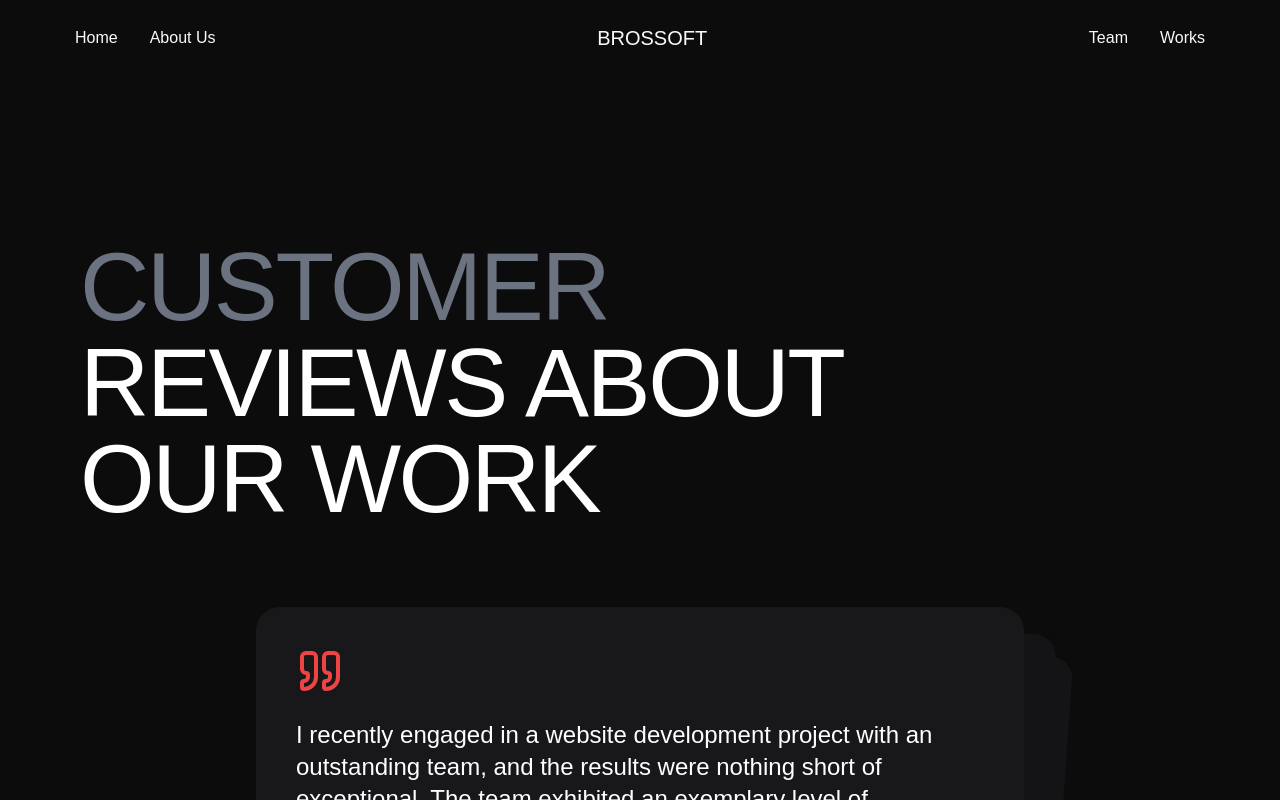
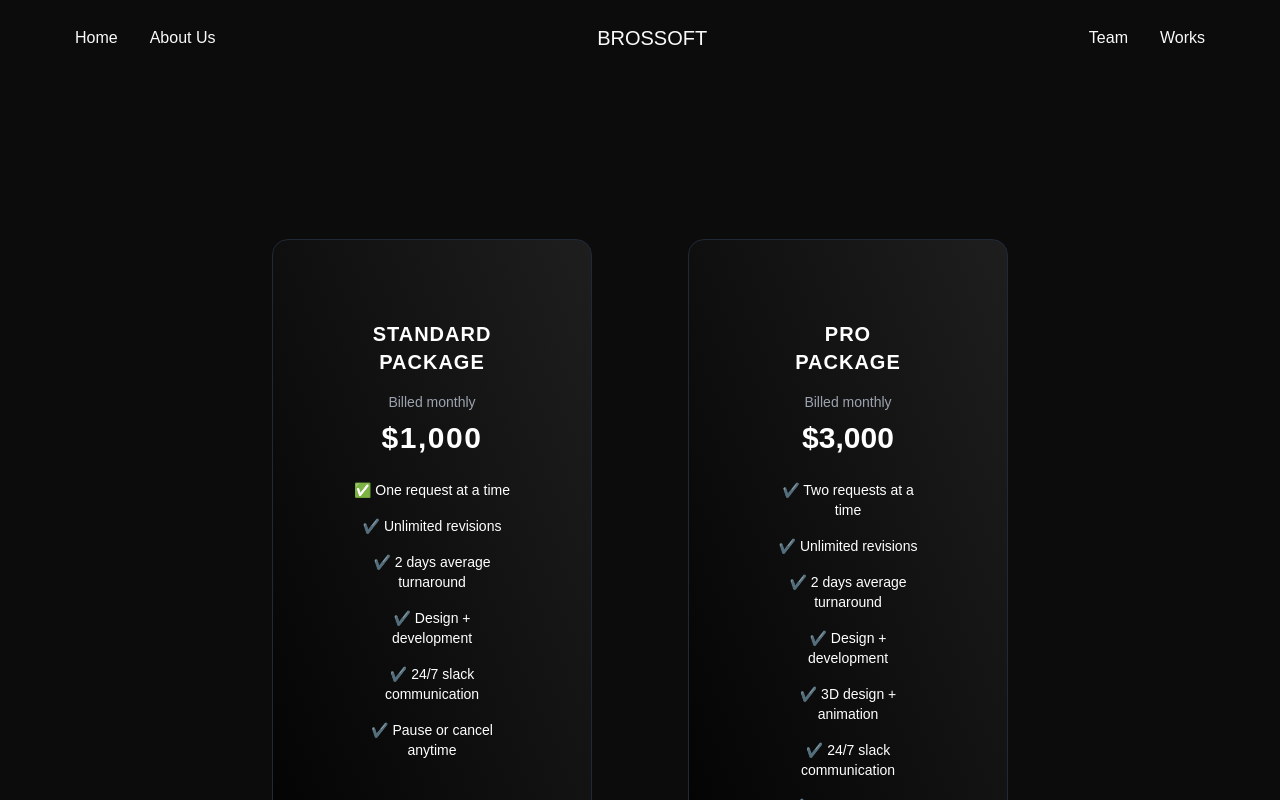
Before and after one commit to Brossoft-Team/brossoft.net-v3, a Next.js app: page / in a window 1280 px wide. Shown: the top 800 px of the page. Built offline with nearby package versions, Linux system fonts and the light colour scheme.

Commit message:
refactor:pricing ui improved

```diff
--- a/src/app/page.tsx
+++ b/src/app/page.tsx
@@ -1,11 +1,13 @@
 import Image from "next/image";
 import FAQ from "@/components/faq";
 import SwiperComp from "@/components/home/swiper/swiper";
+import Pricing from "@/components/home/pricing-list/pricing-list";
 
 export default function Home() {
   return (
     <div className="grid grid-rows-[20px_1fr_20px] items-center justify-items-center min-h-screen p-8 pb-20 gap-16 sm:p-20 font-[family-name:var(--font-geist-sans)]">
       <main className="flex flex-col gap-8 row-start-2 items-center sm:items-start w-full">
+        <Pricing/>
         <SwiperComp/>
         <FAQ/>
       </main>
--- a/src/components/home/packages/packages.tsx
+++ b/src/components/home/pricing-list/pricing-list.tsx
@@ -2,14 +2,14 @@ import React from "react";
 
 const Pricing = () => {
   return (
-    <div className="grid grid-cols-1 md:grid-cols-2 gap-24  mx-80 text-white">
+    <div className="grid grid-cols-1 md:grid-cols-2 gap-24  mx-48 text-white">
 
-      <div className="flex flex-col border border-gray-800 rounded-2xl p-20 bg-gradient-to-tr from-[#000] to-[#1e1e1e75]   shadow-md text-center">
+      <div className="flex flex-col border border-gray-800 rounded-2xl p-20 bg-gradient-to-tr from-[#000] to-[#1e1e1e] text-center">
         <h3 className="text-xl font-semibold tracking-wider mb-4">STANDARD PACKAGE</h3>
         <p className="text-sm text-gray-400 mb-2">Billed monthly</p>
-        <h2 className="text-3xl font-bold mb-6">$1,000</h2>
-        <ul className="flex-1 space-y-4 text-sm text-gray-300">
-          <li className="text-red-400">  <span className="text-red-600">✅</span> One request at a time</li>
+        <h2 className="text-3xl font-bold mb-6 tracking-wider ">$1,000</h2>
+        <ul className="flex-1 space-y-4 text-sm text-white">
+          <li className="">  <span className="text-red-600">✅</span> One request at a time</li>
           <li>✔️ Unlimited revisions</li>
           <li>✔️ 2 days average turnaround</li>
           <li>✔️ Design + development</li>
@@ -22,11 +22,11 @@ const Pricing = () => {
       </div>
 
       {/* Ⅰ ➊ ⓵ ✅  ✔️ ☑*/}
-      <div className="flex flex-col border border-gray-800 rounded-2xl p-20 bg-gradient-to-b from-[#0B0B0B] via-[#121212] to-[#1E1E1E] text-center">
+      <div className="flex flex-col border border-gray-800 rounded-2xl p-20 bg-gradient-to-tr from-[#000] to-[#1e1e1e] text-center">
         <h3 className="text-xl font-semibold tracking-wider mb-4">PRO PACKAGE</h3>
         <p className="text-sm text-gray-400 mb-2">Billed monthly</p>
-        <h2 className="text-3xl font-bold mb-6">$1,000</h2>
-        <ul className="flex-1 space-y-4 text-sm text-gray-300">
+        <h2 className="text-3xl font-bold mb-6">$3,000</h2>
+        <ul className="flex-1 space-y-4 text-sm text-white">
           <li>✔️ Two requests at a time</li>
           <li>✔️ Unlimited revisions</li>
           <li>✔️ 2 days average turnaround</li>
```
